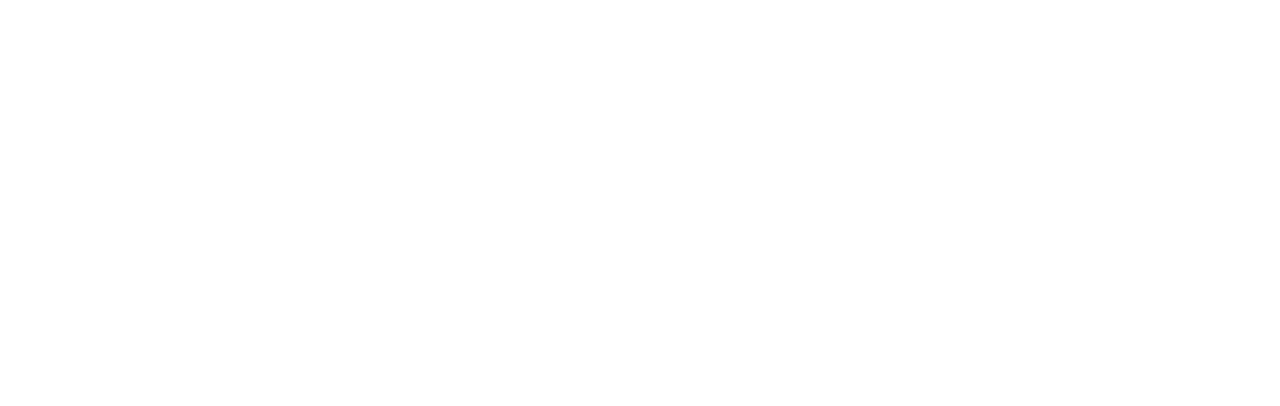
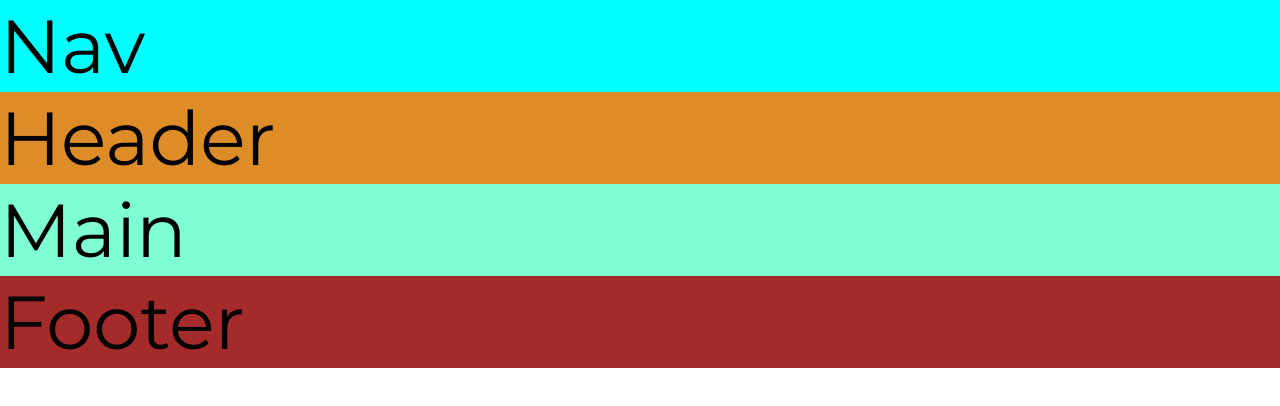
Before and after one commit to RevoU-FSSE-4/milestone-1-vitoyanufan, a plain HTML site: page index.html in a window 1280 px wide. Drawn offline with Linux system fonts and the light colour scheme.

Commit message:
add basic css layout

```diff
--- a/index.html
+++ b/index.html
@@ -3,9 +3,22 @@
 <head>
     <meta charset="UTF-8">
     <meta name="viewport" content="width=device-width, initial-scale=1.0">
-    <title>Document</title>
+    <title>Ayam Goreng Panas Banjarsari Pekalongan</title>
+    <link rel="stylesheet" href="style.css" />
+    <link rel="preconnect" href="https://fonts.googleapis.com" />
+    <link rel="preconnect" href="https://fonts.gstatic.com" crossorigin />
+    <link
+      href="https://fonts.googleapis.com/css2?family=Montserrat:ital,wght@0,100..900;1,100..900&display=swap"
+      rel="stylesheet"
+    />
 </head>
+
 <body>
+
+    <nav>Nav</nav>
+    <header>Header</header>
+    <main>Main</main>
+    <footer>Footer</footer>
 
 </body>
 </html>
--- a/style.css
+++ b/style.css
@@ -0,0 +1,22 @@
+* {
+    margin: 0;
+    padding: 0;
+    font-family: "montserrat";
+    font-size: 75px;
+}
+
+nav {
+    background-color: aqua;
+}
+
+header {
+    background-color: rgb(221, 140, 40);
+}
+
+main {
+    background-color: aquamarine;
+}
+
+footer {
+    background-color: brown;
+}
```
